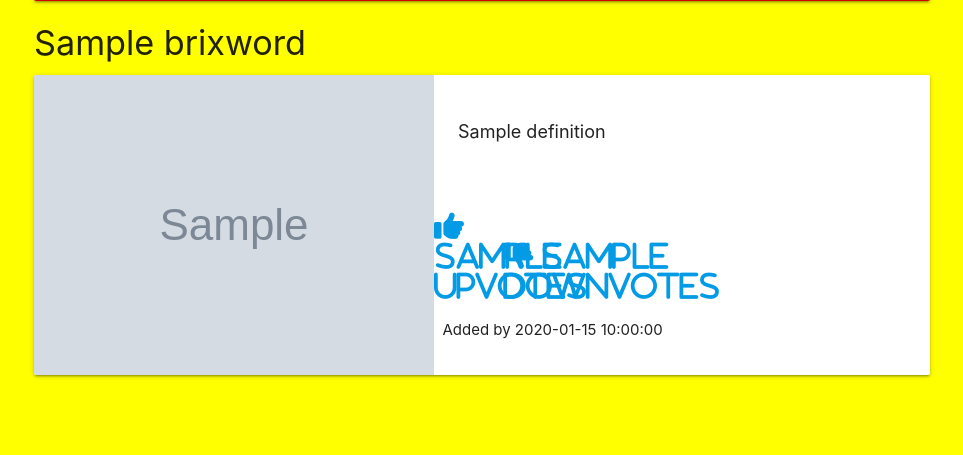
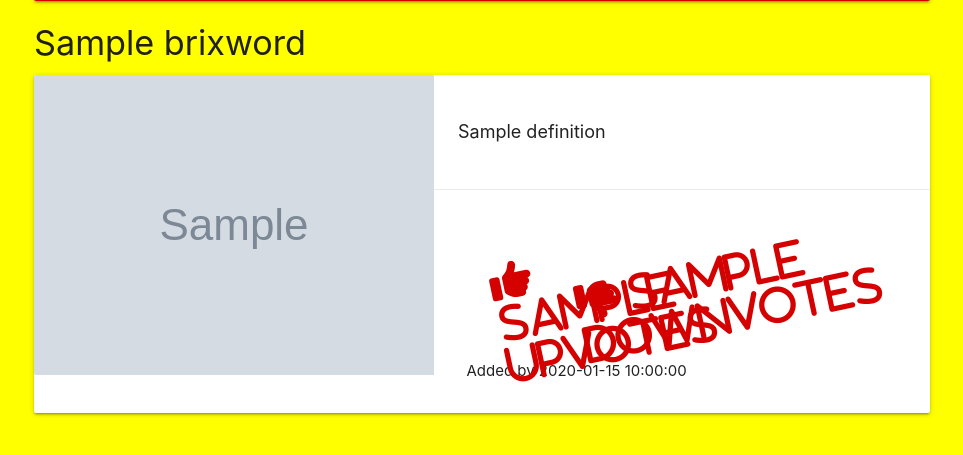
Before and after one commit to JeromeDaGnome/Brixicon, a Flask app: page / in a window 1280 px wide. Shown: the part 311-766 px from the top of the page, without its empty margins (158-1121 px from the left). Run offline with Flask 2, Linux system fonts and the light colour scheme; grey boxes marked "Sample" are stand-in pictures; a database or web service that is not in the repository returns one stand-in record (values such as "Sample title"); some libraries are stand-ins or nearby versions.

Commit message:
formatting brixical entries

```diff
--- a/templates/brixicals.html
+++ b/templates/brixicals.html
@@ -36,7 +36,7 @@
                     <div class="brix-desc">
                         <p>{{ brixical.definition }}</p>
                     </div>
-                    <div class="card-action-custom">
+                    <div class="card-action">
                         <a href="{{ url_for('upvote_brixical', brixical_id=brixical._id, upvotes=brixical.upvotes) }}" class="liker-icon">&nbsp;&nbsp;<i class="fa-solid fa-2x fa-thumbs-up"> {{ brixical.upvotes }} </i></a>
                         <a href="{{ url_for('downvote_brixical', brixical_id=brixical._id, downvotes=brixical.downvotes) }}" class="liker-icon"><i class="fa-solid fa-2x fa-thumbs-down"> {{ brixical.downvotes }} </i></a>
                         <p>&nbsp;&nbsp;Added by {{ brixical.created_by }}</p>
```
